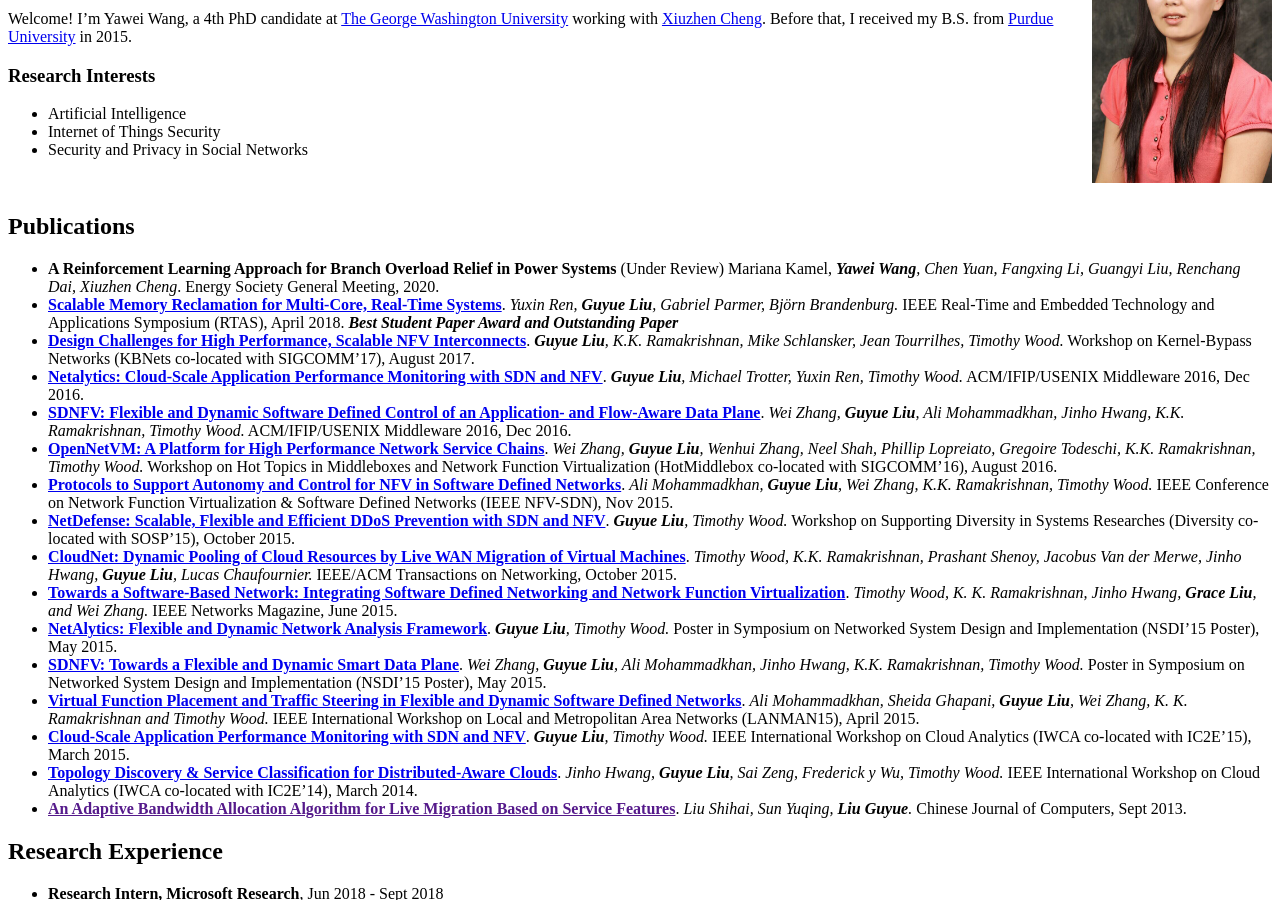
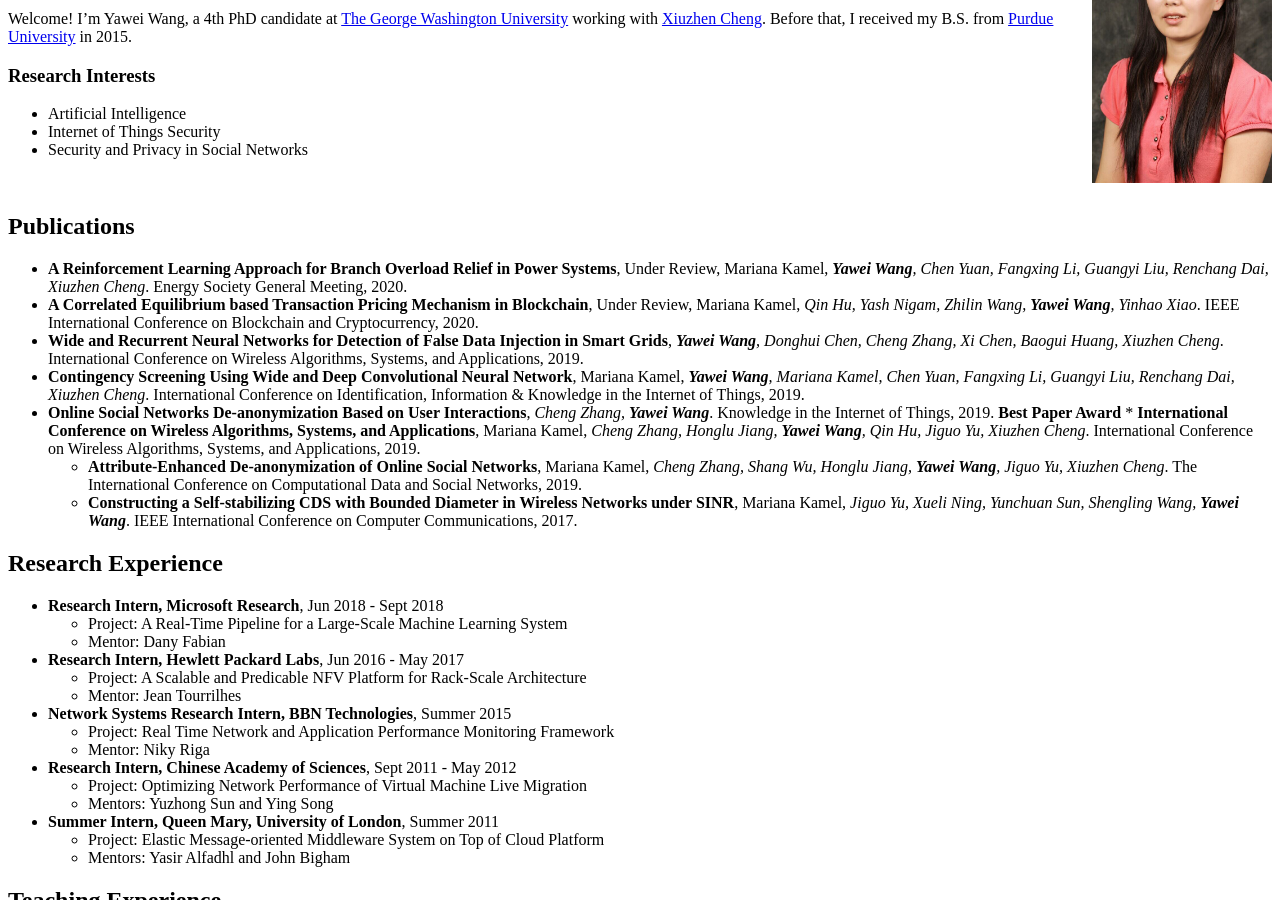
Before and after one commit to yawei-wang/yawei-wang.github.io, a Jekyll site: the page built from index.md, in a window 1280 px wide and 900 px high, scrolled down 246 px. Built offline with Jekyll 4.4.1, drawn with Linux system fonts in a browser that asks for light colours; nearby versions of some CDN libraries.

Commit message:
Update index.md

```diff
--- a/index.md
+++ b/index.md
@@ -22,22 +22,15 @@ Welcome! I'm Yawei Wang, a 4th PhD candidate at [The George Washington Universit
 
 ## Publications
 
-  * **A Reinforcement Learning Approach for Branch Overload Relief in Power Systems** (Under Review) Mariana Kamel, *__Yawei Wang__, Chen Yuan, Fangxing Li, Guangyi Liu, Renchang Dai, Xiuzhen Cheng*. Energy Society General Meeting, 2020.
-  * **[Scalable Memory Reclamation for Multi-Core, Real-Time Systems](static/papers/18-RTAS-smr.pdf)**. *Yuxin Ren, __Guyue Liu__, Gabriel Parmer, Björn Brandenburg.* IEEE Real-Time and Embedded Technology and Applications Symposium (RTAS), April 2018. *__Best Student Paper Award and Outstanding Paper__*
-  * **[Design Challenges for High Performance, Scalable NFV Interconnects](static/papers/17-KBNets-onvm.pdf)**. *__Guyue Liu__, K.K. Ramakrishnan, Mike Schlansker, Jean Tourrilhes, Timothy Wood.* Workshop on Kernel-Bypass Networks (KBNets co-located with SIGCOMM'17), August 2017.
-  * **[Netalytics: Cloud-Scale Application Performance Monitoring with SDN and NFV](static/papers/16-Middleware-netalytics.pdf)**. *__Guyue Liu__, Michael Trotter, Yuxin Ren, Timothy Wood.*  ACM/IFIP/USENIX Middleware 2016, Dec 2016.
-  * **[SDNFV: Flexible and Dynamic Software Defined Control of an Application- and Flow-Aware Data Plane](static/papers/16-Middleware-sdnfv.pdf)**. *Wei Zhang, **Guyue Liu**, Ali Mohammadkhan, Jinho Hwang, K.K. Ramakrishnan, Timothy Wood.* ACM/IFIP/USENIX Middleware 2016, Dec 2016.
-  * **[OpenNetVM: A Platform for High Performance Network Service Chains](static/papers/16-HotMiddlebox-onvm.pdf)**. *Wei Zhang, **Guyue Liu**, Wenhui Zhang, Neel Shah, Phillip Lopreiato, Gregoire Todeschi, K.K. Ramakrishnan, Timothy Wood.* Workshop on Hot Topics in Middleboxes and Network Function Virtualization (HotMiddlebox co-located with SIGCOMM'16), August 2016.
-  * **[Protocols to Support Autonomy and Control for NFV in Software Defined Networks](static/papers/15-IEEE-NFVSDN-protocol.pdf)**. *Ali Mohammadkhan, **Guyue Liu**, Wei Zhang, K.K. Ramakrishnan, Timothy Wood.* IEEE Conference on Network Function Virtualization & Software Defined Networks (IEEE NFV-SDN), Nov 2015.
-  * **[NetDefense: Scalable, Flexible and Efficient DDoS Prevention with SDN and NFV](static/papers/15-Diversity-netdefense.pdf)**. *__Guyue Liu__, Timothy Wood.* Workshop on Supporting Diversity in Systems Researches (Diversity co-located with SOSP’15), October 2015.
-  * **[CloudNet: Dynamic Pooling of Cloud Resources by Live WAN Migration of Virtual Machines](static/papers/15-TRANS-cloudnet.pdf)**. *Timothy Wood, K.K. Ramakrishnan, Prashant Shenoy, Jacobus Van der Merwe, Jinho Hwang, **Guyue Liu**, Lucas Chaufournier.* IEEE/ACM Transactions on Networking, October 2015.
-  * **[Towards a Software-Based Network: Integrating Software Defined Networking and Network Function Virtualization](static/papers/15-Network-sdnfv.pdf)**. *Timothy Wood, K. K. Ramakrishnan, Jinho Hwang, **Grace Liu**, and Wei Zhang.* IEEE Networks Magazine, June 2015.
-  * **[NetAlytics: Flexible and Dynamic Network Analysis Framework](static/papers/15-NSDI-poster-netalytics.pptx)**. *__Guyue Liu__, Timothy Wood.* Poster in Symposium on Networked System Design and Implementation (NSDI’15 Poster), May 2015.
-  * **[SDNFV: Towards a Flexible and Dynamic Smart Data Plane](static/papers/15-NSDI-poster-sdnfv.pptx)**. *Wei Zhang, **Guyue Liu**, Ali Mohammadkhan, Jinho Hwang, K.K. Ramakrishnan, Timothy Wood.* Poster in Symposium on Networked System Design and Implementation (NSDI’15 Poster), May 2015.
-  * **[Virtual Function Placement and Traffic Steering in Flexible and Dynamic Software Defined Networks](static/papers/15-LANMAN-placement.pdf)**. *Ali Mohammadkhan, Sheida Ghapani, **Guyue Liu**, Wei Zhang, K. K. Ramakrishnan and Timothy Wood.* IEEE International Workshop on Local and Metropolitan Area Networks (LANMAN15), April 2015.
-  * **[Cloud-Scale Application Performance Monitoring with SDN and NFV](static/papers/15-IWCA-netalytics.pdf)**. *__Guyue Liu__, Timothy Wood.* IEEE International Workshop on Cloud Analytics (IWCA co-located with IC2E'15), March 2015.
-  * **[Topology Discovery & Service Classification for Distributed-Aware Clouds](static/papers/14-IWCA-topclass.pdf)**. *Jinho Hwang, **Guyue Liu**, Sai Zeng, Frederick y Wu, Timothy Wood.* IEEE International Workshop on Cloud Analytics (IWCA co-located with IC2E'14), March 2014.
-  * **[An Adaptive Bandwidth Allocation Algorithm for Live Migration Based on Service Features]()**. *Liu Shihai, Sun Yuqing, **Liu Guyue**.* Chinese Journal of Computers, Sept 2013.
+  * **A Reinforcement Learning Approach for Branch Overload Relief in Power Systems**, Under Review, Mariana Kamel, *__Yawei Wang__, Chen Yuan, Fangxing Li, Guangyi Liu, Renchang Dai, Xiuzhen Cheng*. Energy Society General Meeting, 2020.
+  * **A Correlated Equilibrium based Transaction Pricing Mechanism in Blockchain**, Under Review, Mariana Kamel, *Qin Hu, Yash Nigam, Zhilin Wang, __Yawei Wang__, Yinhao Xiao*. IEEE International Conference on Blockchain and Cryptocurrency, 2020.
+  * **Wide and Recurrent Neural Networks for Detection of False Data Injection in Smart Grids**, *__Yawei Wang__, Donghui Chen, Cheng Zhang, Xi Chen, Baogui Huang, Xiuzhen Cheng*. International Conference on Wireless Algorithms, Systems, and Applications, 2019.
+  * **Contingency Screening Using Wide and Deep Convolutional Neural Network**, Mariana Kamel, *__Yawei Wang__, Mariana Kamel, Chen Yuan, Fangxing Li, Guangyi Liu, Renchang Dai, Xiuzhen Cheng*. International Conference on Identification, Information &  Knowledge in the Internet of Things, 2019.
+   * **Online Social Networks De-anonymization Based on User Interactions**, *Cheng Zhang, __Yawei Wang__*. Knowledge in the Internet of Things, 2019. **Best Paper Award**
+    * **International Conference on Wireless Algorithms, Systems, and Applications**, Mariana Kamel, *Cheng Zhang, Honglu Jiang, __Yawei Wang__, Qin Hu, Jiguo Yu, Xiuzhen Cheng*. International Conference on Wireless Algorithms, Systems, and Applications, 2019.
+     * **Attribute-Enhanced De-anonymization of Online Social Networks**, Mariana Kamel, *Cheng Zhang, Shang Wu, Honglu Jiang, __Yawei Wang__, Jiguo Yu, Xiuzhen Cheng*. The International Conference on Computational Data and Social Networks, 2019.
+      * **Constructing a Self-stabilizing CDS with Bounded Diameter in Wireless Networks under SINR**, Mariana Kamel, *Jiguo Yu, Xueli Ning, Yunchuan Sun, Shengling Wang, __Yawei Wang__*. IEEE International Conference on Computer Communications, 2017.
+
 
 ## Research Experience
   * **Research Intern, Microsoft Research**, Jun 2018 - Sept 2018
```
